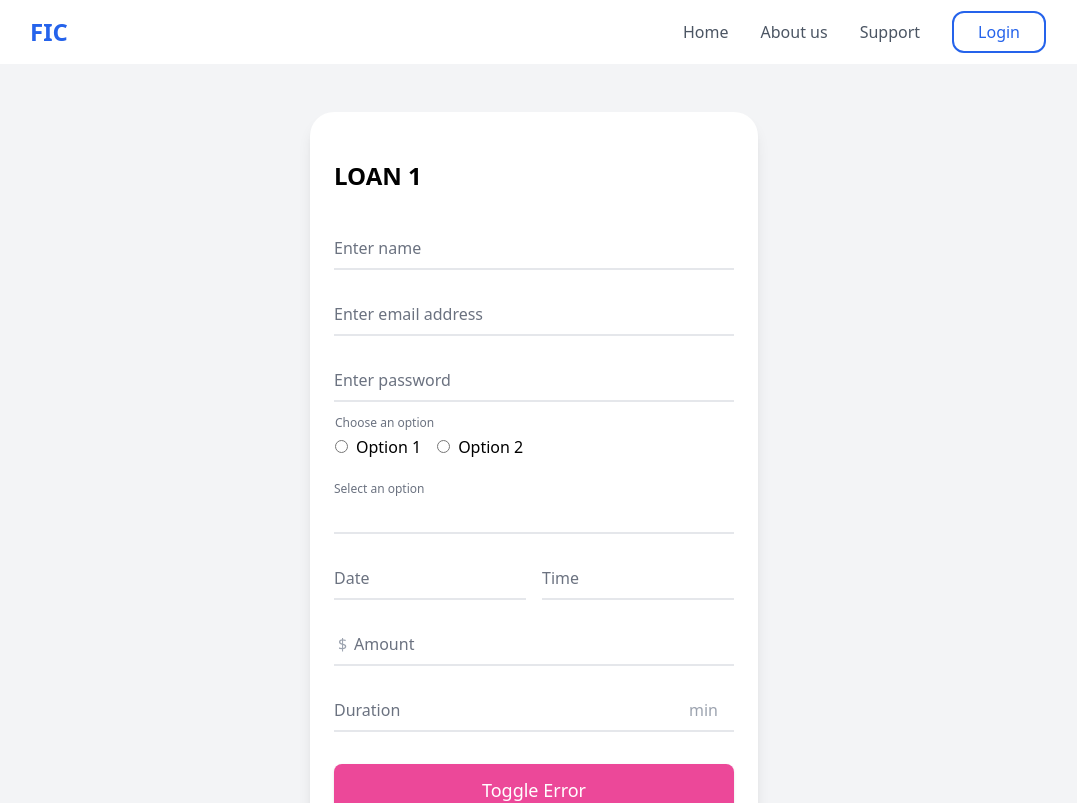
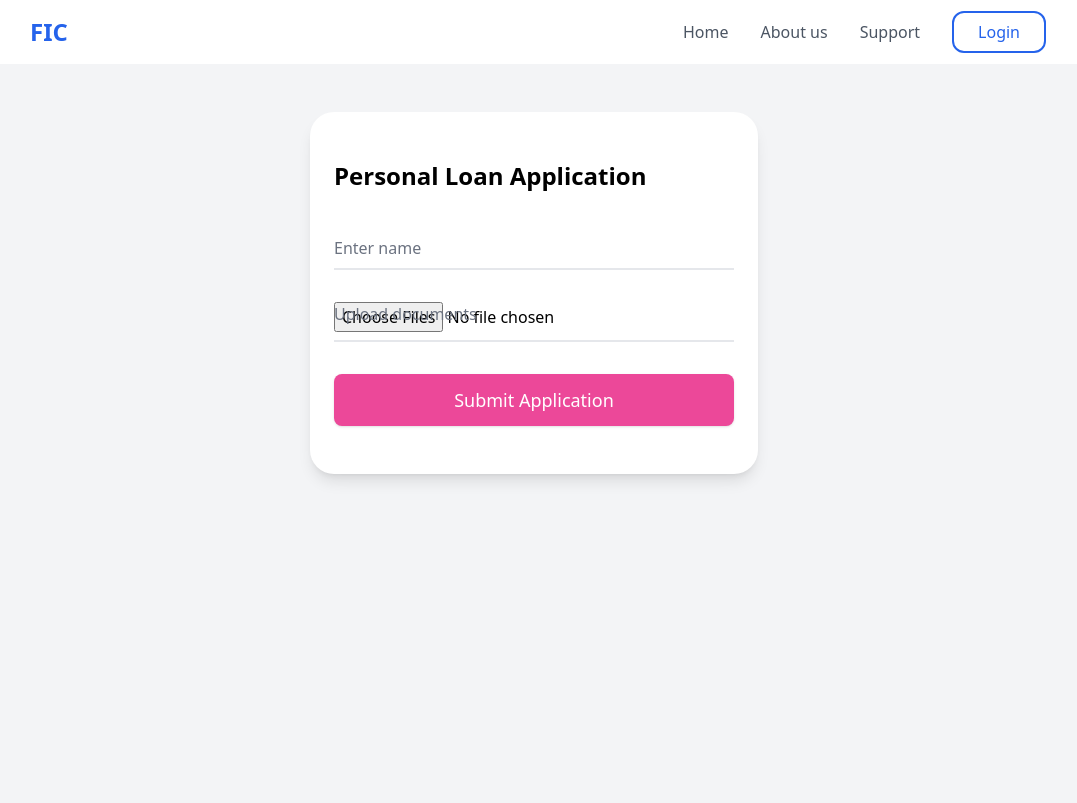
Before and after one commit to MD-Sharik/CRM, a React (Vite) app: page /user/Loan1 in a window 1280 px wide. Shown: the top 803 px of the page, without its empty margins (106-1183 px from the left). Built offline with nearby package versions, Linux system fonts and the light colour scheme; sample sign-in values are in the browser's storage.

Commit message:
added multer

```diff
--- a/package.json
+++ b/package.json
@@ -10,6 +10,7 @@
     "preview": "vite preview"
   },
   "dependencies": {
+    "axios": "^1.7.2",
     "react": "^18.2.0",
     "react-dom": "^18.2.0",
     "react-router-dom": "^6.23.1"
--- a/src/Pages/LOANFORMS/L1.jsx
+++ b/src/Pages/LOANFORMS/L1.jsx
@@ -1,26 +1,69 @@
-import React from "react";
+import React, { useState } from "react";
+import axios from "axios";
 
-function L1() {
+function PersonalLoanForm() {
+  const [formData, setFormData] = useState({
+    name: "",
+    email: "",
+    date: "",
+    amount: "",
+    duration: "",
+    documents: [],
+  });
+
+  const handleChange = (e) => {
+    const { name, value } = e.target;
+    setFormData({
+      ...formData,
+      [name]: value,
+    });
+  };
+
+  const handleFileChange = (e) => {
+    setFormData({
+      ...formData,
+      documents: e.target.files,
+    });
+  };
+
+  const handleSubmit = async (e) => {
+    e.preventDefault();
+    try {
+      const data = new FormData();
+      data.append("name", formData.name);
+      data.append("email", formData.email);
+      data.append("date", formData.date);
+      data.append("amount", formData.amount);
+      data.append("duration", formData.duration);
+      for (let i = 0; i < formData.documents.length; i++) {
+        data.append("documents", formData.documents[i]);
+      }
+      const response = await axios.post("/user/loan/personalloan", data, {
+        headers: {
+          "Content-Type": "multipart/form-data",
+        },
+      });
+      console.log(response.data);
+      // Handle success (redirect or display confirmation)
+    } catch (error) {
+      console.error("Error submitting form:", error);
+      // Handle error (display error message)
+    }
+  };
+
   return (
-    <>
-      {/* component */}
-      {/* Code on GiHub: https://github.com/vitalikda/form-floating-labels-tailwindcss */}
-      <style
-        dangerouslySetInnerHTML={{
-          __html:
-            "\n  .-z-1 {\n    z-index: -1;\n  }\n\n  .origin-0 {\n    transform-origin: 0%;\n  }\n\n  input:focus ~ label,\n  input:not(:placeholder-shown) ~ label,\n  textarea:focus ~ label,\n  textarea:not(:placeholder-shown) ~ label,\n  select:focus ~ label,\n  select:not([value='']):valid ~ label {\n    /* @apply transform; scale-75; -translate-y-6; */\n    --tw-translate-x: 0;\n    --tw-translate-y: 0;\n    --tw-rotate: 0;\n    --tw-skew-x: 0;\n    --tw-skew-y: 0;\n    transform: translateX(var(--tw-translate-x)) translateY(var(--tw-translate-y)) rotate(var(--tw-rotate))\n      skewX(var(--tw-skew-x)) skewY(var(--tw-skew-y)) scaleX(var(--tw-scale-x)) scaleY(var(--tw-scale-y));\n    --tw-scale-x: 0.75;\n    --tw-scale-y: 0.75;\n    --tw-translate-y: -1.5rem;\n  }\n\n  input:focus ~ label,\n  select:focus ~ label {\n    /* @apply text-black; left-0; */\n    --tw-text-opacity: 1;\n    color: rgba(0, 0, 0, var(--tw-text-opacity));\n    left: 0px;\n  }\n",
-        }}
-      />
     <div className="min-h-screen bg-gray-100 p-0 sm:p-12">
       <div className="mx-auto max-w-md px-6 py-12 bg-white border-0 shadow-lg sm:rounded-3xl">
-          <h1 className="text-2xl font-bold mb-8">LOAN 1</h1>
-          <form id="form" noValidate="">
+        <h1 className="text-2xl font-bold mb-8">Personal Loan Application</h1>
+        <form onSubmit={handleSubmit} encType="multipart/form-data">
           <div className="relative z-0 w-full mb-5">
             <input
               type="text"
               name="name"
               placeholder=" "
-                required=""
+              value={formData.name}
+              onChange={handleChange}
+              required
               className="pt-3 pb-2 block w-full px-0 mt-0 bg-transparent border-0 border-b-2 appearance-none focus:outline-none focus:ring-0 focus:border-black border-gray-200"
             />
             <label
@@ -29,186 +72,33 @@ function L1() {
             >
               Enter name
             </label>
-              <span className="text-sm text-red-600 hidden" id="error">
-                Name is required
-              </span>
           </div>
+          {/* Add similar input fields for other form fields */}
           <div className="relative z-0 w-full mb-5">
             <input
-                type="email"
-                name="email"
-                placeholder=" "
+              type="file"
+              name="documents"
+              multiple
+              onChange={handleFileChange}
               className="pt-3 pb-2 block w-full px-0 mt-0 bg-transparent border-0 border-b-2 appearance-none focus:outline-none focus:ring-0 focus:border-black border-gray-200"
             />
             <label
-                htmlFor="email"
+              htmlFor="documents"
               className="absolute duration-300 top-3 -z-1 origin-0 text-gray-500"
             >
-                Enter email address
-              </label>
-              <span className="text-sm text-red-600 hidden" id="error">
-                Email address is required
-              </span>
-            </div>
-            <div className="relative z-0 w-full mb-5">
-              <input
-                type="password"
-                name="password"
-                placeholder=" "
-                className="pt-3 pb-2 block w-full px-0 mt-0 bg-transparent border-0 border-b-2 appearance-none focus:outline-none focus:ring-0 focus:border-black border-gray-200"
-              />
-              <label
-                htmlFor="password"
-                className="absolute duration-300 top-3 -z-1 origin-0 text-gray-500"
-              >
-                Enter password
-              </label>
-              <span className="text-sm text-red-600 hidden" id="error">
-                Password is required
-              </span>
-            </div>
-            <fieldset className="relative z-0 w-full p-px mb-5">
-              <legend className="absolute text-gray-500 transform scale-75 -top-3 origin-0">
-                Choose an option
-              </legend>
-              <div className="block pt-3 pb-2 space-x-4">
-                <label>
-                  <input
-                    type="radio"
-                    name="radio"
-                    defaultValue={1}
-                    className="mr-2 text-black border-2 border-gray-300 focus:border-gray-300 focus:ring-black"
-                  />
-                  Option 1
-                </label>
-                <label>
-                  <input
-                    type="radio"
-                    name="radio"
-                    defaultValue={2}
-                    className="mr-2 text-black border-2 border-gray-300 focus:border-gray-300 focus:ring-black"
-                  />
-                  Option 2
+              Upload documents
             </label>
           </div>
-              <span className="text-sm text-red-600 hidden" id="error">
-                Option has to be selected
-              </span>
-            </fieldset>
-            <div className="relative z-0 w-full mb-5">
-              <select
-                name="select"
-                value=""
-                onclick="this.setAttribute('value', this.value);"
-                className="pt-3 pb-2 block w-full px-0 mt-0 bg-transparent border-0 border-b-2 appearance-none z-1 focus:outline-none focus:ring-0 focus:border-black border-gray-200"
-              >
-                <option value="" selected="" disabled="" hidden="" />
-                <option value={1}>Option 1</option>
-                <option value={2}>Option 2</option>
-                <option value={3}>Option 3</option>
-                <option value={4}>Option 4</option>
-                <option value={5}>Option 5</option>
-              </select>
-              <label
-                htmlFor="select"
-                className="absolute duration-300 top-3 -z-1 origin-0 text-gray-500"
-              >
-                Select an option
-              </label>
-              <span className="text-sm text-red-600 hidden" id="error">
-                Option has to be selected
-              </span>
-            </div>
-            <div className="flex flex-row space-x-4">
-              <div className="relative z-0 w-full mb-5">
-                <input
-                  type="text"
-                  name="date"
-                  placeholder=" "
-                  onclick="this.setAttribute('type', 'date');"
-                  className="pt-3 pb-2 block w-full px-0 mt-0 bg-transparent border-0 border-b-2 appearance-none focus:outline-none focus:ring-0 focus:border-black border-gray-200"
-                />
-                <label
-                  htmlFor="date"
-                  className="absolute duration-300 top-3 -z-1 origin-0 text-gray-500"
-                >
-                  Date
-                </label>
-                <span className="text-sm text-red-600 hidden" id="error">
-                  Date is required
-                </span>
-              </div>
-              <div className="relative z-0 w-full">
-                <input
-                  type="text"
-                  name="time"
-                  placeholder=" "
-                  onclick="this.setAttribute('type', 'time');"
-                  className="pt-3 pb-2 block w-full px-0 mt-0 bg-transparent border-0 border-b-2 appearance-none focus:outline-none focus:ring-0 focus:border-black border-gray-200"
-                />
-                <label
-                  htmlFor="time"
-                  className="absolute duration-300 top-3 -z-1 origin-0 text-gray-500"
-                >
-                  Time
-                </label>
-                <span className="text-sm text-red-600 hidden" id="error">
-                  Time is required
-                </span>
-              </div>
-            </div>
-            <div className="relative z-0 w-full mb-5">
-              <input
-                type="number"
-                name="money"
-                placeholder=" "
-                className="pt-3 pb-2 pl-5 block w-full px-0 mt-0 bg-transparent border-0 border-b-2 appearance-none focus:outline-none focus:ring-0 focus:border-black border-gray-200"
-              />
-              <div className="absolute top-0 left-0 mt-3 ml-1 text-gray-400">
-                $
-              </div>
-              <label
-                htmlFor="money"
-                className="absolute duration-300 top-3 left-5 -z-1 origin-0 text-gray-500"
-              >
-                Amount
-              </label>
-              <span className="text-sm text-red-600 hidden" id="error">
-                Amount is required
-              </span>
-            </div>
-            <div className="relative z-0 w-full mb-5">
-              <input
-                type="text"
-                name="duration"
-                placeholder=" "
-                className="pt-3 pb-2 pr-12 block w-full px-0 mt-0 bg-transparent border-0 border-b-2 appearance-none focus:outline-none focus:ring-0 focus:border-black border-gray-200"
-              />
-              <div className="absolute top-0 right-0 mt-3 mr-4 text-gray-400">
-                min
-              </div>
-              <label
-                htmlFor="duration"
-                className="absolute duration-300 top-3 -z-1 origin-0 text-gray-500"
-              >
-                Duration
-              </label>
-              <span className="text-sm text-red-600 hidden" id="error">
-                Duration is required
-              </span>
-            </div>
           <button
-              id="button"
-              type="button"
+            type="submit"
             className="w-full px-6 py-3 mt-3 text-lg text-white transition-all duration-150 ease-linear rounded-lg shadow outline-none bg-pink-500 hover:bg-pink-600 hover:shadow-lg focus:outline-none"
           >
-              Toggle Error
+            Submit Application
           </button>
         </form>
       </div>
     </div>
-    </>
   );
 }
 
-export default L1;
+export default PersonalLoanForm;
```
Also changed, not shown: 1 other file (tests, documents, lock files or other folders). Lines whose indentation alone changed are shown as unchanged.
